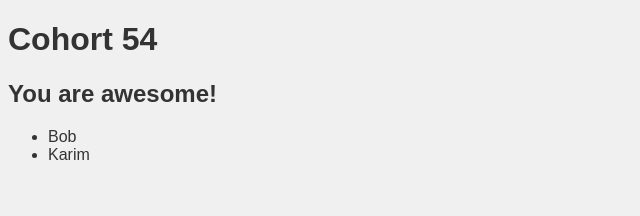
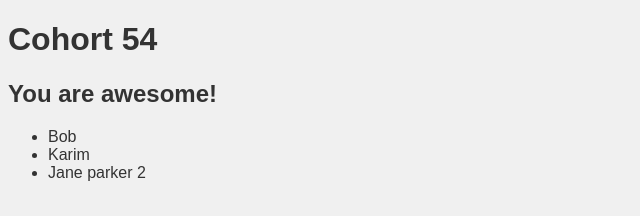
Before and after one commit to stasel/Git-exercise, a plain HTML site: page index.html in a window 1280 px wide. Shown: the whole page, without its empty margins (0-640 px from the left). Drawn offline with Linux system fonts and the light colour scheme.

Commit message:
jane parker added

```diff
--- a/index.html
+++ b/index.html
@@ -13,6 +13,7 @@
   <ul>
     <li>Bob</li>
     <li>Karim</li>
+    <li>Jane parker 2</li>
   </ul>
 </body>
 </html>
```
